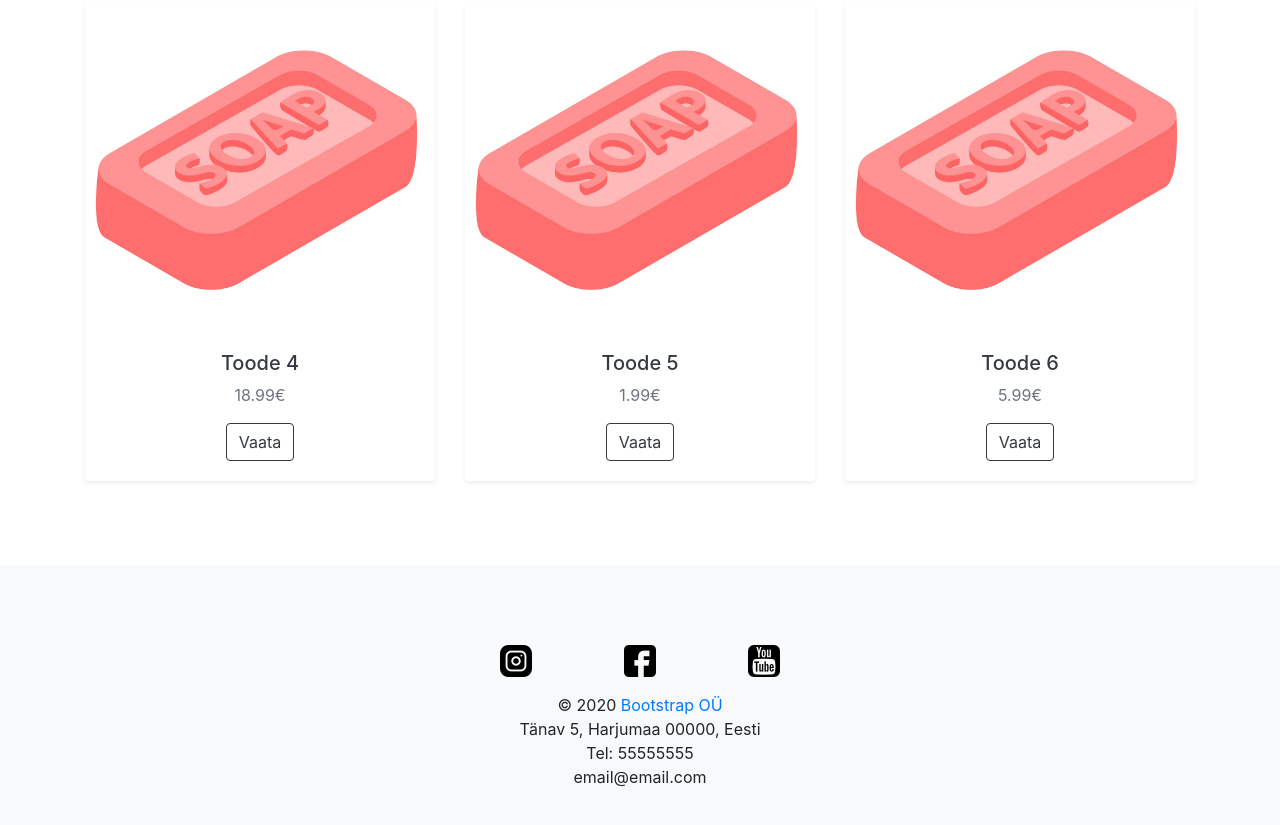
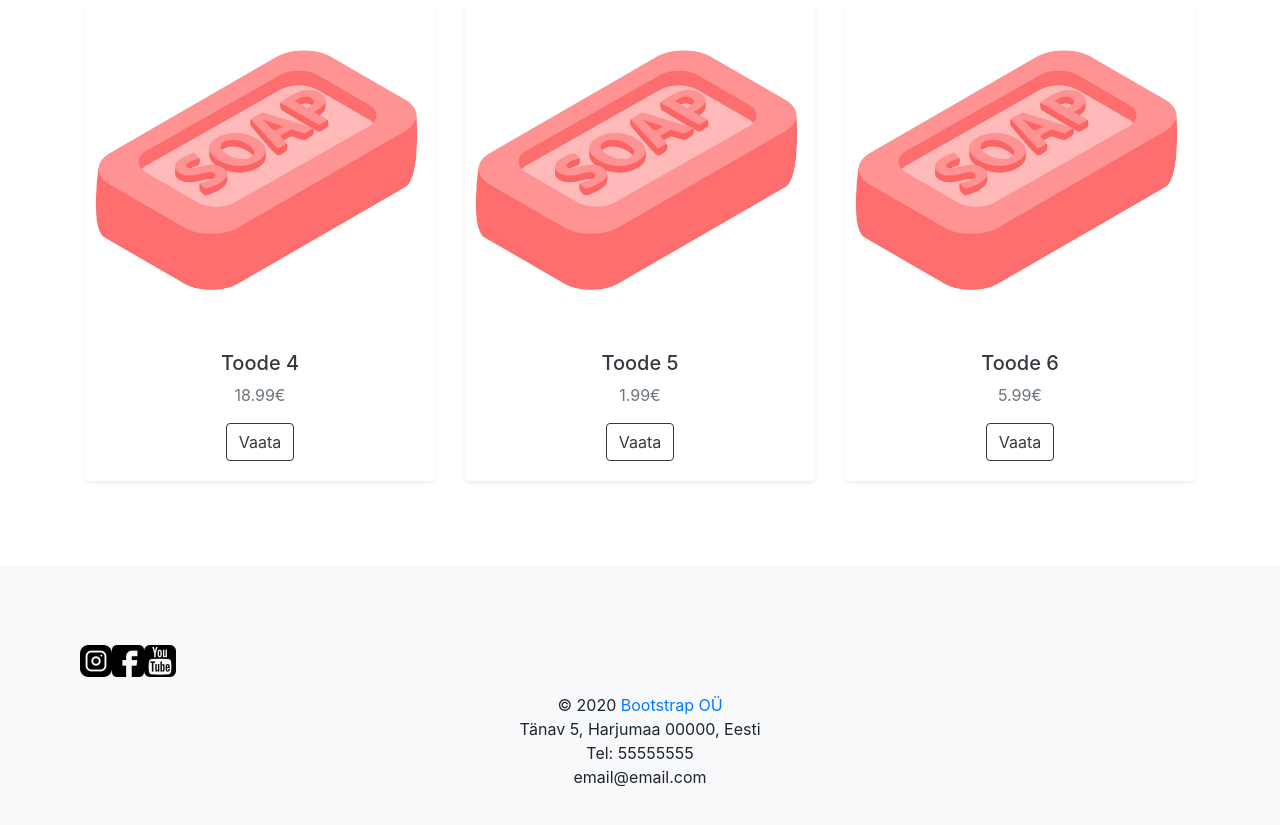
Before and after one commit to meritkangro/VL_bootstrap, a plain HTML site: page index.html in a window 1280 px wide. Shown: the part 1314-2139 px from the top of the page. Drawn offline with nearby package versions, Linux system fonts and the light colour scheme.

Commit message:
Update index.html

```diff
--- a/index.html
+++ b/index.html
@@ -157,18 +157,21 @@
         <!-- jalus --->
         <footer class="bg-light">
             <div class="container-fluid">
+
+
+
                 <div class="row">
                     <!-- TODO! --->
-					<div class="col-lg-5 text-center>
-						<a href="https://www.instagram.com/"><img src="img/instagram.png" class="mx-auto d-block float-right" alt="instagram" /></a>
-					</div>
-					<div class="col-lg-2 text-center>
-						<a href="https://www.facebook.com/"><img src="img/facebook.png" class="mx-auto d-block" alt="facebook" /></a>
-					</div>
-					<div class="col-lg-5 text-center>
-						<a href="https://www.youtube.com/?gl=EE&hl=et"><img src="img/youtube.png" class="mx-auto d-block float-left" alt="youtube" /></a>
-					</div>
-					</div>
+
+						<a href="https://www.instagram.com/"><img src="img/instagram.png" class="mx-auto d-block float-right" alt="instagram"></a>
+
+
+						<a href="https://www.facebook.com/"><img src="img/facebook.png" class="mx-auto d-block" alt="facebook"></a>
+
+
+						<a href="https://www.youtube.com/?gl=EE&hl=et"><img src="img/youtube.png" class="mx-auto d-block float-left" alt="youtube"></a>
+
+				</div>
 				<div class="row">
 					<div class="col-lg-12 text-center py-3">© 2020
 						<a href="https://mdbootstrap.com/"> Bootstrap OÜ</a> <br>
```
